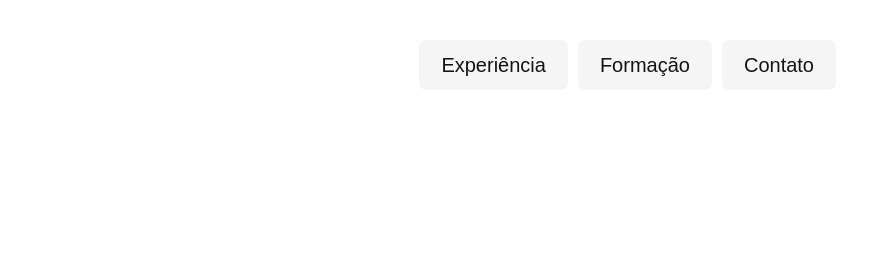
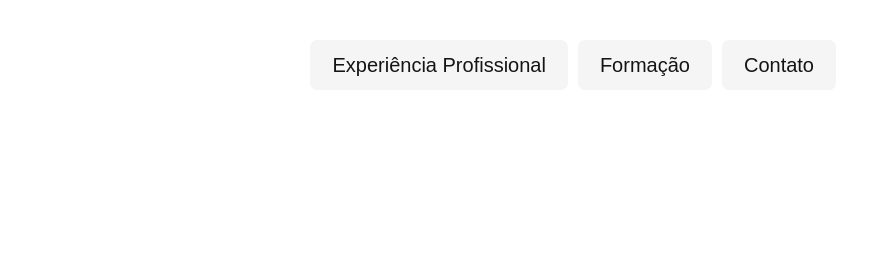
Before and after one commit to brunnovaz1/brunnovaz1.github.io, a plain HTML site: page index.html in a window 1280 px wide. Shown: the top 280 px of the page, 404-1280 px from the left. Drawn offline with nearby package versions, Linux system fonts and the light colour scheme; files that its build step writes are made by us from their sources; files whose address does not match are found by name.

Commit message:
mudança do titulo

```diff
--- a/index.html
+++ b/index.html
@@ -16,7 +16,7 @@
     <img src="./img/marca.svg" alt="lobo" width="104" height="38">
     <nav>
       <ul class="header-menu"> <!--padrao para facilitar entendimento -->
-        <li><a href="#experiencia">Experiência</a></li> <!-- já pula para a seção -->
+        <li><a href="#experiencia">Experiência Profissional</a></li> <!-- já pula para a seção -->
         <li><a href="#formacao">Formação</a></li>
         <li><a href="#contato">Contato</a></li>
       </ul>
```
